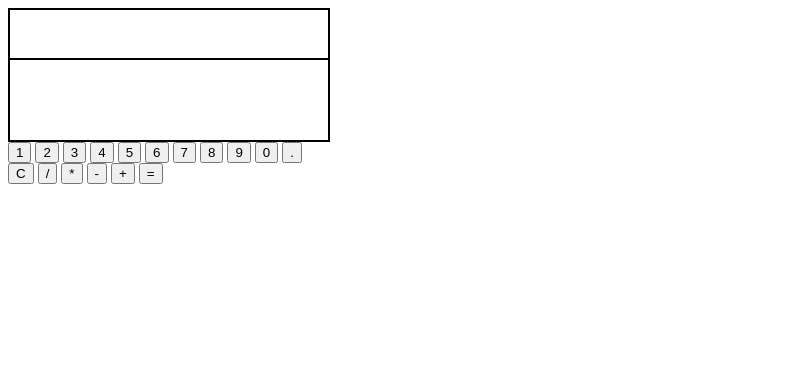
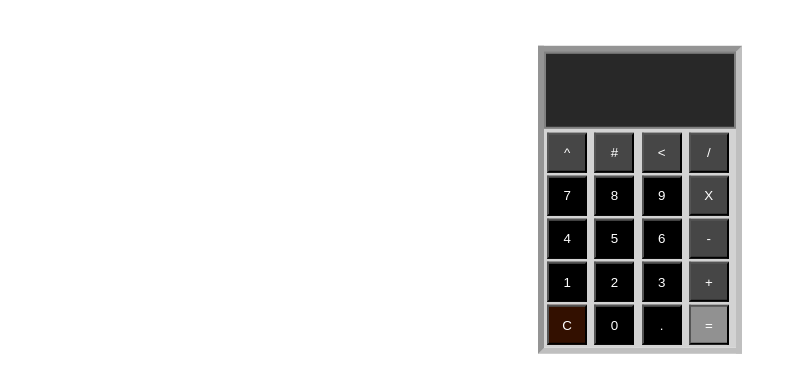
Before and after one commit to Sverrirbk/calculator, a plain HTML site: page index.html in a window 1280 px wide. Shown: the whole page, without its empty margins (0-797 px from the left). Drawn offline with Linux system fonts and the light colour scheme.

Commit message:
Added CSS

```diff
--- a/index.html
+++ b/index.html
@@ -1,57 +1,73 @@
 <!DOCTYPE html>
 <html>
   <head>
+    <link href="https://fonts.googleapis.com/css?family=Press+Start+2P&display=swap" rel="stylesheet">
     <link rel="stylesheet" type="text/css" href="style.css">
     <meta charset="UTF-8">
     <title>title</title>
   </head>
   <body>
+    <container id="container">
       <section id="display">
-        <div id="secondaryDisplay"></div>
           <div id="mainDisplay">
             <p id="mainDisplay1"></p>
             <p id="mainDisplay2"></p>
           </div>
       </section>
+      <section class="buttonGrid">
+        <!--First row-->
+          <button class="operatorButtons" id="pwrBtn" onclick="operatorPress(this)">^
+          </button>
+          <button class="operatorButtons" id="sqrBtn" onclick="operatorPress(this)">#
+          </button>
+          <button class="operatorButtons" id="backBtn" onclick="operatorPress(this)"><
+          </button>
+          <button class="operatorButtons" id="divideBtn" onclick="operatorPress(this)">/
+          </button>
 
-    <section id="leftSide">
+        <!--Second row-->
+          <button class= "numberButtons" id="numberSeven" onclick="numberPress(this)">7
+          </button>
+          <button class= "numberButtons" id="numberEight" onclick="numberPress(this)">8
+          </button>
+          <button class= "numberButtons" id="numberNine" onclick="numberPress(this)">9
+          </button>
+          <button class="operatorButtons" id="multiplyBtn" onclick="operatorPress(this)">X
+          </button>
+
+        <!--Third row-->
+          <button class= "numberButtons" id="numberFour" onclick="numberPress(this)">4
+          </button>
+          <button class= "numberButtons" id="numberFive" onclick="numberPress(this)">5
+          </button>
+          <button class= "numberButtons" id="numberSix" onclick="numberPress(this)">6
+          </button>
+          <button class="operatorButtons" id="subtractBtn" onclick="operatorPress(this)">-
+          </button>
+
+
+        <!--Fourth row-->
          <button class= "numberButtons" id="numberOne" onclick="numberPress(this)">1
           </button>
           <button class= "numberButtons" id="numberTwo" onclick="numberPress(this)">2
           </button>
           <button class= "numberButtons" id="numberThree" onclick="numberPress(this)">3
           </button>
-        <button class= "numberButtons" id="numberFour" onclick="numberPress(this)">4
+          <button class="operatorButtons" id="sumBtn" onclick="operatorPress(this)">+
           </button>
-        <button class= "numberButtons" id="numberFive" onclick="numberPress(this)">5
-        </button>
-        <button class= "numberButtons" id="numberSix" onclick="numberPress(this)">6
-        </button>
-        <button class= "numberButtons" id="numberSeven" onclick="numberPress(this)">7
-        </button>
-        <button class= "numberButtons" id="numberEight" onclick="numberPress(this)">8
-        </button>
-        <button class= "numberButtons" id="numberNine" onclick="numberPress(this)">9
+
+        <!--Fifth row-->
+          <button class="clearButton" id="clearBtn" onclick="clearPress(this)">C
           </button>
           <button class= "numberButtons" id="numberZero" onclick="numberPress(this)">0
           </button>
           <button class= "numberButtons" id="decimalPoint" onclick="numberPress(this)">.
           </button>
+          <button class="equalsButton" id="equalsBtn" onclick="equalsPress(this)">=
+          </button>
+
       </section>
-    <section id="rightSide">
-        <button id="clearBtn" onclick="clearPress(this)">C
-        </button>
-        <button class="actionBtn" id="divideBtn" onclick="operatorPress(this)">/
-        </button>
-        <button class="actionBtn" id="multiplyBtn" onclick="operatorPress(this)">*
-        </button>
-        <button class="actionBtn" id="subtractBtn" onclick="operatorPress(this)">-
-        </button>
-        <button class="actionBtn" id="sumBtn" onclick="operatorPress(this)">+
-        </button>
-        <button class="actionBtn" id="equalsBtn" onclick="equalsPress(this)">=
-        </button>
-    </section>
+    </container>
 
 
   </body>
--- a/style.css
+++ b/style.css
@@ -1,21 +1,69 @@
-#display {
-    display: block;
-    width: 20em;
-    border: 1px solid black;
-    text-align: right;
+html {
+    box-sizing: border-box;
+  }
+
+#container {
+    position: absolute;
+    top: 25%;
+    left: 50%;
+    transform: translate(-50%, -50%);
+    border: 1px black solid;
+    margin: auto;
+    width: 12em;
+    border-top: 0.4em inset rgba(128,128,128, .5);
+    border-right: 0.4em inset rgba(128,128,128, .5);
+    border-left: 0.4em inset rgba(128,128,128, .5);
+    border-bottom: 0.4em inset rgba(128,128,128, .5);
 }
 
-#mainDisplay {
-    height: 5em;
-    border: 0.1em solid black;
+
+#display {
+    text-align: right;
+    color: rgb(51, 255, 51);
+    background-color: rgb(40, 40, 40);
+    height: 5.5em;
+    border: 0.2em solid rgba(128, 128, 128);
+    font-family: 'Press Start 2P', cursive;
+    font-size: smaller;
 }
 
 #mainDisplay1, #mainDisplay2 {
-    height: 1em;
+    height: 2em;
+
 }
 
+.buttonGrid {
+    display: grid;
+    background-color: lightgray;
+    grid-template-columns: repeat(4, 1fr);
+    grid-gap: 0.2em;
+    padding: 0.2em;
 
-#secondaryDisplay {
+}
+
+button {
     height: 3em;
-    border: 0.1em solid black;
+    width: 3em;
+    cursor: pointer;
+    color: white;
 }
+
+button:hover {
+    opacity: 50%;
+}
+
+.numberButtons {
+    background-color: black;
+}
+
+.operatorButtons {
+    background-color: rgb(70, 70, 70);
+}
+
+.clearButton {
+    background-color: rgb(51, 16, 0);
+}
+
+.equalsButton {
+    background-color: rgb(145, 145, 145);
+}
```
Also changed, not shown: 1 other file. Lines whose indentation alone changed are shown as unchanged.
